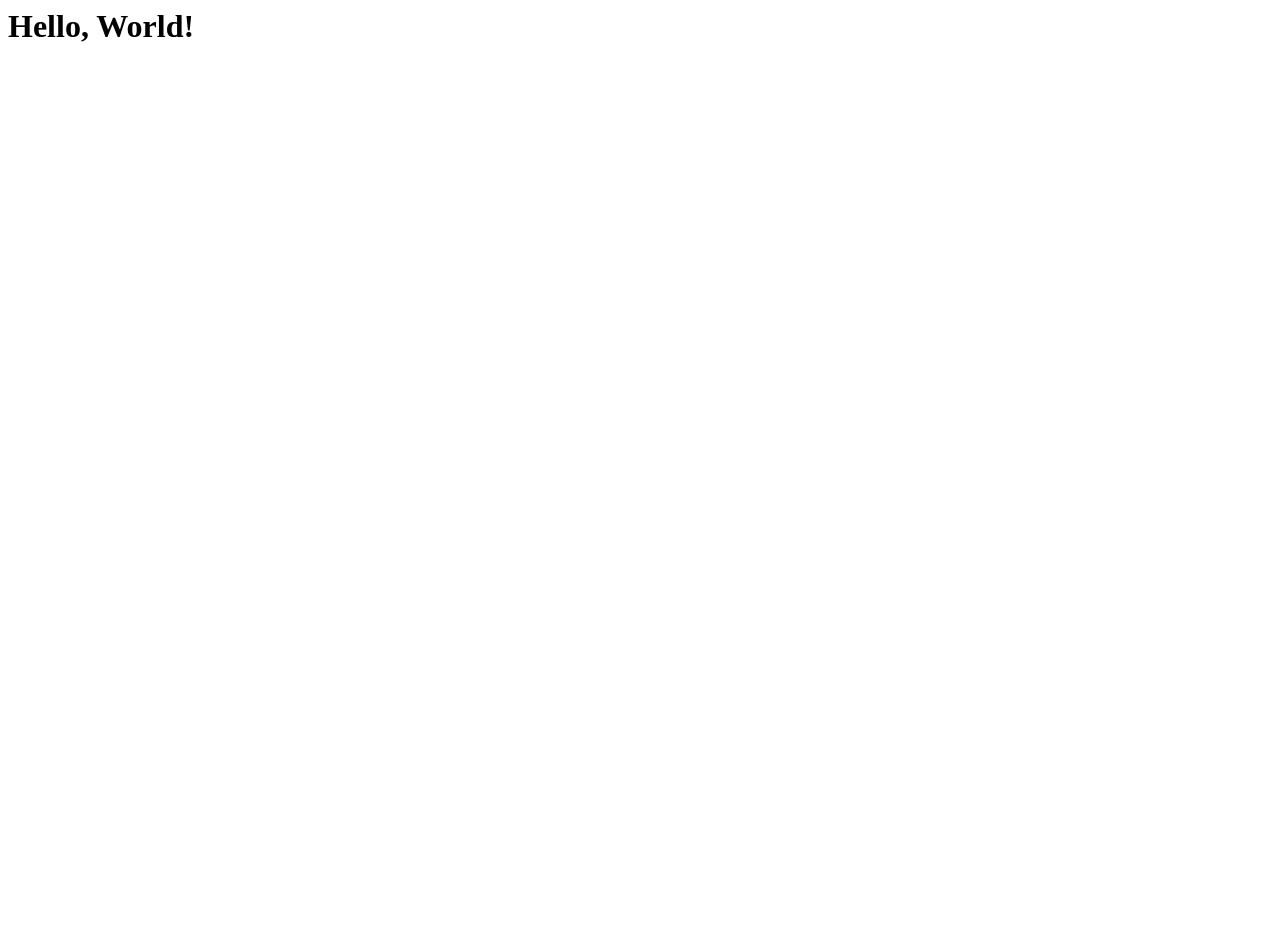
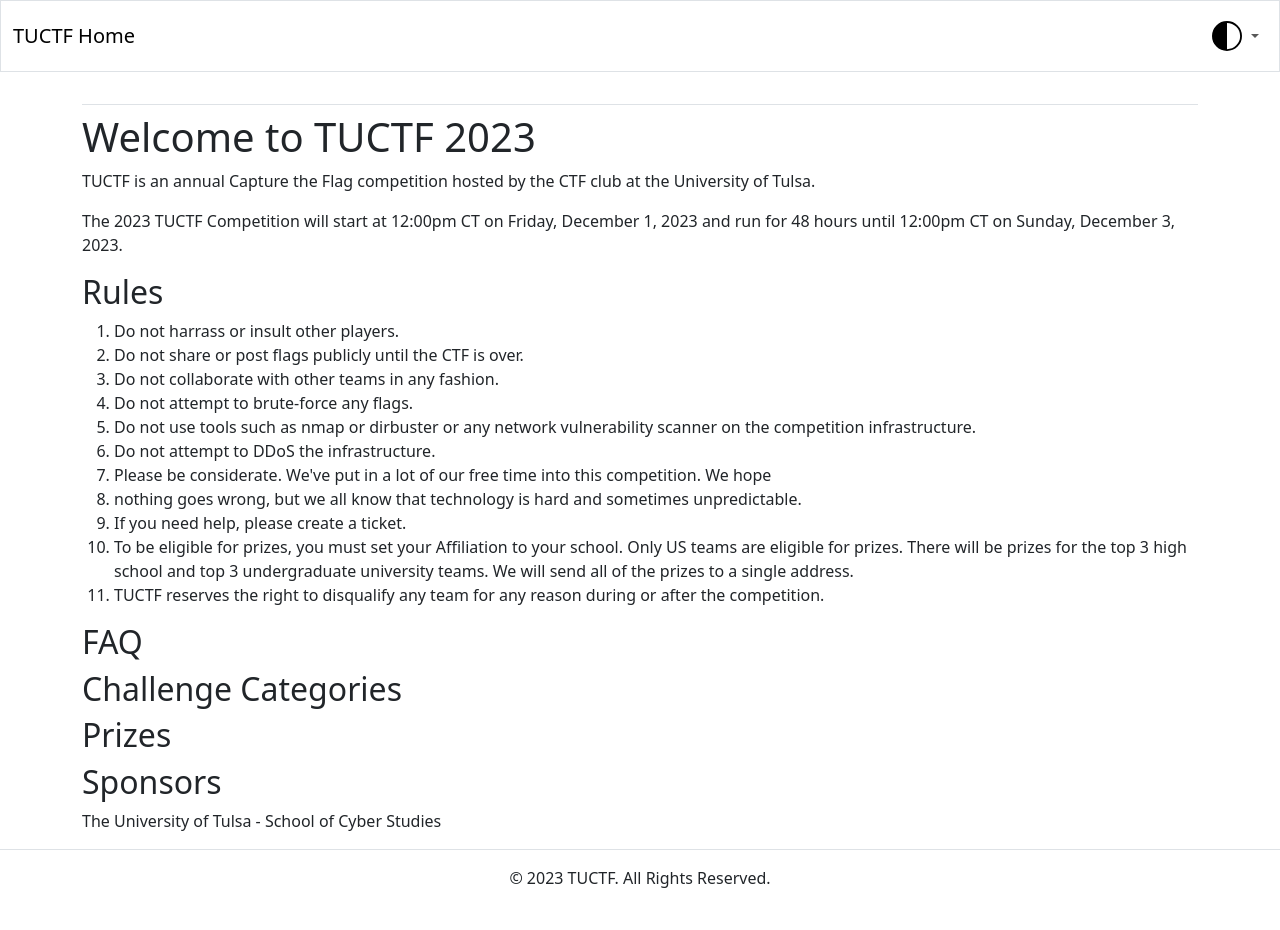
Before and after one commit to tu-cyb-4104-fa23/root66tulsa-website-dev-team, a Django app: page / in a window 1280 px wide. Before the commit the page is almost empty. Before the commit the page ends 42 px from the top, so only its background shows below. Run offline with Django 4.2, Linux system fonts and the light colour scheme; some libraries are stand-ins or nearby versions.

Commit message:
base.html and index.html

```diff
--- /dev/null
+++ b/root66_website/front_end/templates/front_end/base.html
@@ -0,0 +1,129 @@
+<!doctype html>
+<html lang="en" data-bs-theme="auto">
+
+<head>
+    <meta charset="utf-8">
+    <meta name="viewport" content="width=device-width, initial-scale=1.0">
+    <title>Root 66</title>
+
+    {% load django_bootstrap5 %}
+    {% comment %}
+    {% bootstrap_css %}
+    {% bootstrap_javascript %}
+    {% endcomment %}
+    <link href="https://cdn.jsdelivr.net/npm/bootstrap@5.3.2/dist/css/bootstrap.min.css" rel="stylesheet" integrity="sha384-T3c6CoIi6uLrA9TneNEoa7RxnatzjcDSCmG1MXxSR1GAsXEV/Dwwykc2MPK8M2HN" crossorigin="anonymous">
+    <script src="https://cdn.jsdelivr.net/npm/bootstrap@5.3.2/dist/js/bootstrap.bundle.min.js" integrity="sha384-C6RzsynM9kWDrMNeT87bh95OGNyZPhcTNXj1NW7RuBCsyN/o0jlpcV8Qyq46cDfL" crossorigin="anonymous"></script>
+
+
+    {% load static %}
+    {# <link rel="stylesheet" href="{% static 'css/styles.css' %}"> #}
+    <script src="{% static 'js/dark_toggle.js' %}"></script>
+
+
+    <svg xmlns="http://www.w3.org/2000/svg" class="d-none">
+        <symbol id="check2" viewBox="0 0 16 16">
+          <path d="M13.854 3.646a.5.5 0 0 1 0 .708l-7 7a.5.5 0 0 1-.708 0l-3.5-3.5a.5.5 0 1 1 .708-.708L6.5 10.293l6.646-6.647a.5.5 0 0 1 .708 0z"/>
+        </symbol>
+        <symbol id="circle-half" viewBox="0 0 16 16">
+          <path d="M8 15A7 7 0 1 0 8 1v14zm0 1A8 8 0 1 1 8 0a8 8 0 0 1 0 16z"/>
+        </symbol>
+        <symbol id="moon-stars-fill" viewBox="0 0 16 16">
+          <path d="M6 .278a.768.768 0 0 1 .08.858 7.208 7.208 0 0 0-.878 3.46c0 4.021 3.278 7.277 7.318 7.277.527 0 1.04-.055 1.533-.16a.787.787 0 0 1 .81.316.733.733 0 0 1-.031.893A8.349 8.349 0 0 1 8.344 16C3.734 16 0 12.286 0 7.71 0 4.266 2.114 1.312 5.124.06A.752.752 0 0 1 6 .278z"/>
+          <path d="M10.794 3.148a.217.217 0 0 1 .412 0l.387 1.162c.173.518.579.924 1.097 1.097l1.162.387a.217.217 0 0 1 0 .412l-1.162.387a1.734 1.734 0 0 0-1.097 1.097l-.387 1.162a.217.217 0 0 1-.412 0l-.387-1.162A1.734 1.734 0 0 0 9.31 6.593l-1.162-.387a.217.217 0 0 1 0-.412l1.162-.387a1.734 1.734 0 0 0 1.097-1.097l.387-1.162zM13.863.099a.145.145 0 0 1 .274 0l.258.774c.115.346.386.617.732.732l.774.258a.145.145 0 0 1 0 .274l-.774.258a1.156 1.156 0 0 0-.732.732l-.258.774a.145.145 0 0 1-.274 0l-.258-.774a1.156 1.156 0 0 0-.732-.732l-.774-.258a.145.145 0 0 1 0-.274l.774-.258c.346-.115.617-.386.732-.732L13.863.1z"/>
+        </symbol>
+        <symbol id="sun-fill" viewBox="0 0 16 16">
+          <path d="M8 12a4 4 0 1 0 0-8 4 4 0 0 0 0 8zM8 0a.5.5 0 0 1 .5.5v2a.5.5 0 0 1-1 0v-2A.5.5 0 0 1 8 0zm0 13a.5.5 0 0 1 .5.5v2a.5.5 0 0 1-1 0v-2A.5.5 0 0 1 8 13zm8-5a.5.5 0 0 1-.5.5h-2a.5.5 0 0 1 0-1h2a.5.5 0 0 1 .5.5zM3 8a.5.5 0 0 1-.5.5h-2a.5.5 0 0 1 0-1h2A.5.5 0 0 1 3 8zm10.657-5.657a.5.5 0 0 1 0 .707l-1.414 1.415a.5.5 0 1 1-.707-.708l1.414-1.414a.5.5 0 0 1 .707 0zm-9.193 9.193a.5.5 0 0 1 0 .707L3.05 13.657a.5.5 0 0 1-.707-.707l1.414-1.414a.5.5 0 0 1 .707 0zm9.193 2.121a.5.5 0 0 1-.707 0l-1.414-1.414a.5.5 0 0 1 .707-.707l1.414 1.414a.5.5 0 0 1 0 .707zM4.464 4.465a.5.5 0 0 1-.707 0L2.343 3.05a.5.5 0 1 1 .707-.707l1.414 1.414a.5.5 0 0 1 0 .708z"/>
+        </symbol>
+      </svg>
+
+      <style>
+          .navbar svg {
+            height: 30px;  /* or whatever height suits your design */
+            width: 40px;   /* maintains the aspect ratio */
+            vertical-align: middle; /* this helps to align it vertically if needed */
+        }
+
+    </style>
+
+</head>
+
+<body class="d-flex flex-column min-vh-100">
+    <nav class="navbar navbar-expand-md mb-4 border">
+        <div class="container-fluid">
+            <a class="navbar-brand" href="{% url 'front_end:index' %}">
+                TUCTF Home</a>
+
+            <button class="navbar-toggler" type="button" data-bs-toggle="collapse" data-bs-target="#navbarCollapse"
+                aria-controls="navbarCollapse" aria-expanded="false" aria-label="Toggle navigation">
+                <span class="navbar-toggler-icon"></span>
+            </button>
+
+            <div class="collapse navbar-collapse" id="navbarCollapse">
+                <ul class="navbar-nav me-auto mb-2 mb-md-0">
+                </ul> <!-- End of links on left side of navbar -->
+
+                {% comment %} Right side of navbar {% endcomment %}
+                <ul class="navbar-nav ms-auto mb-2 mb-md-0">
+
+                {% comment %} Theme mode {% endcomment %}
+                <li class="nav-item dropdown ">
+                    <button class="btn btn-link nav-link py-2 px-0 px-lg-2 dropdown-toggle d-flex align-items-center navbar-text"
+                            id="bd-theme"
+                            type="button"
+                            aria-expanded="false"
+                            data-bs-toggle="dropdown"
+                            data-bs-display="static"
+                            aria-label="Toggle theme (auto)">
+                      <svg class="bi my-1 theme-icon-active"><use href="#circle-half"></use></svg>
+                      <span class="d-lg-none ms-2" id="bd-theme-text">Toggle theme</span>
+                    </button>
+                    <ul class="dropdown-menu dropdown-menu-end" aria-labelledby="bd-theme-text">
+                      <li>
+                        <button type="button" class="dropdown-item d-flex align-items-center" data-bs-theme-value="light" aria-pressed="false">
+                          <svg class="bi me-2 opacity-50 theme-icon"><use href="#sun-fill"></use></svg>
+                          Light
+                          <svg class="bi ms-auto d-none"><use href="#check2"></use></svg>
+                        </button>
+                      </li>
+                      <li>
+                        <button type="button" class="dropdown-item d-flex align-items-center" data-bs-theme-value="dark" aria-pressed="false">
+                          <svg class="bi me-2 opacity-50 theme-icon"><use href="#moon-stars-fill"></use></svg>
+                          Dark
+                          <svg class="bi ms-auto d-none"><use href="#check2"></use></svg>
+                        </button>
+                      </li>
+                      <li>
+                        <button type="button" class="dropdown-item d-flex align-items-center active" data-bs-theme-value="auto" aria-pressed="true">
+                          <svg class="bi me-2 opacity-50 theme-icon"><use href="#circle-half"></use></svg>
+                          Auto
+                          <svg class="bi ms-auto d-none"><use href="#check2"></use></svg>
+                        </button>
+                      </li>
+                    </ul>
+                  </li>
+
+                  {% comment %} End right side of navbar {% endcomment %}
+                </ul>
+
+
+            </div> <!-- Closes collapsible parts of navbar -->
+
+        </div> <!-- Closes navbar's container -->
+    </nav> <!-- End of navbar -->
+
+    <main class="container">
+        <div class="pb-2 mb-2 border-bottom">
+          {% block page_header %}{% endblock page_header %}
+        </div>
+
+        <div>
+          {% block content %}{% endblock content %}
+        </div>
+      </main>
+
+    <footer class="align-items-center py-3 my-4 border-top navbar mt-auto">
+        <p class="col-md-12 d-flex align-items-center justify-content-center mb-md-0"> © 2023 TUCTF. All Rights Reserved. </p>
+    </footer>
+
+</body>
+</html>
--- a/root66_website/front_end/templates/front_end/home.html
+++ b/root66_website/front_end/templates/front_end/home.html
@@ -1 +1,3 @@
+{% extends "front_end/base.html" %}
+
 <h1>Hello, World!</h1>
--- /dev/null
+++ b/root66_website/front_end/templates/front_end/index.html
@@ -0,0 +1,65 @@
+{% extends "front_end/base.html" %}
+
+{% block content %}
+
+<div>
+
+    <h1>Welcome to TUCTF 2023</h1>
+
+    <p>TUCTF is an annual Capture the Flag competition hosted by the CTF club at the University of Tulsa.</p>
+
+    <p>The 2023 TUCTF Competition will start at 12:00pm CT on Friday, December 1, 2023 and run for 48 hours until 12:00pm CT on Sunday, December 3, 2023.</p>
+
+</div>
+
+
+<div>
+    <h2>Rules</h2>
+
+    <ol>
+        <li>Do not harrass or insult other players.</li>
+        <li>Do not share or post flags publicly until the CTF is over.</li>
+        <li>Do not collaborate with other teams in any fashion.</li>
+        <li>Do not attempt to brute-force any flags.</li>
+        <li>Do not use tools such as nmap or dirbuster or any network vulnerability scanner on the competition infrastructure.</li>
+        <li>Do not attempt to DDoS the infrastructure.</li>
+        <li>Please be considerate. We've put in a lot of our free time into this competition. We hope </li>
+        <li>nothing goes wrong, but we all know that technology is hard and sometimes unpredictable.</li>
+        <li>If you need help, please create a ticket.</li>
+        <li>To be eligible for prizes, you must set your Affiliation to your school. Only US teams are eligible for prizes. There will be prizes for the top 3 high school and top 3 undergraduate university teams. We will send all of the prizes to a single address.</li>
+        <li>TUCTF reserves the right to disqualify any team for any reason during or after the competition.</li>
+    </ol>
+
+</div>
+
+
+
+<div>
+    <h2>FAQ</h2>
+</div>
+
+
+<div>
+    <h2>Challenge Categories</h2>
+</div>
+
+
+<div>
+
+    <h2>Prizes</h2>
+</div>
+
+
+
+<div>
+
+    <h2>Sponsors</h2>
+
+    <p>The University of Tulsa - School of Cyber Studies</p>
+
+</div>
+
+
+
+
+{% endblock content %}
--- a/root66_website/front_end/urls.py
+++ b/root66_website/front_end/urls.py
@@ -1,6 +1,8 @@
 from django.urls import path
 from front_end import views
 
+app_name = 'front_end'
+
 urlpatterns = [
-    path("", views.home, name='home'),
+    path("", views.index, name='index'),
 ]
--- a/root66_website/front_end/views.py
+++ b/root66_website/front_end/views.py
@@ -2,6 +2,6 @@
 
 # Create your views here.
 
-def home(request):
+def index(request):
     """Home Page for Website"""
-    return render(request, "front_end/home.html")
+    return render(request, "front_end/index.html")
--- a/root66_website/root66_website/settings.py
+++ b/root66_website/root66_website/settings.py
@@ -33,6 +33,8 @@
 INSTALLED_APPS = [
     # My apps.
     'front_end',
+    # Third-party apps.
+    'django_bootstrap5',
     # Default Django Apps.
     'django.contrib.admin',
     'django.contrib.auth',
```
